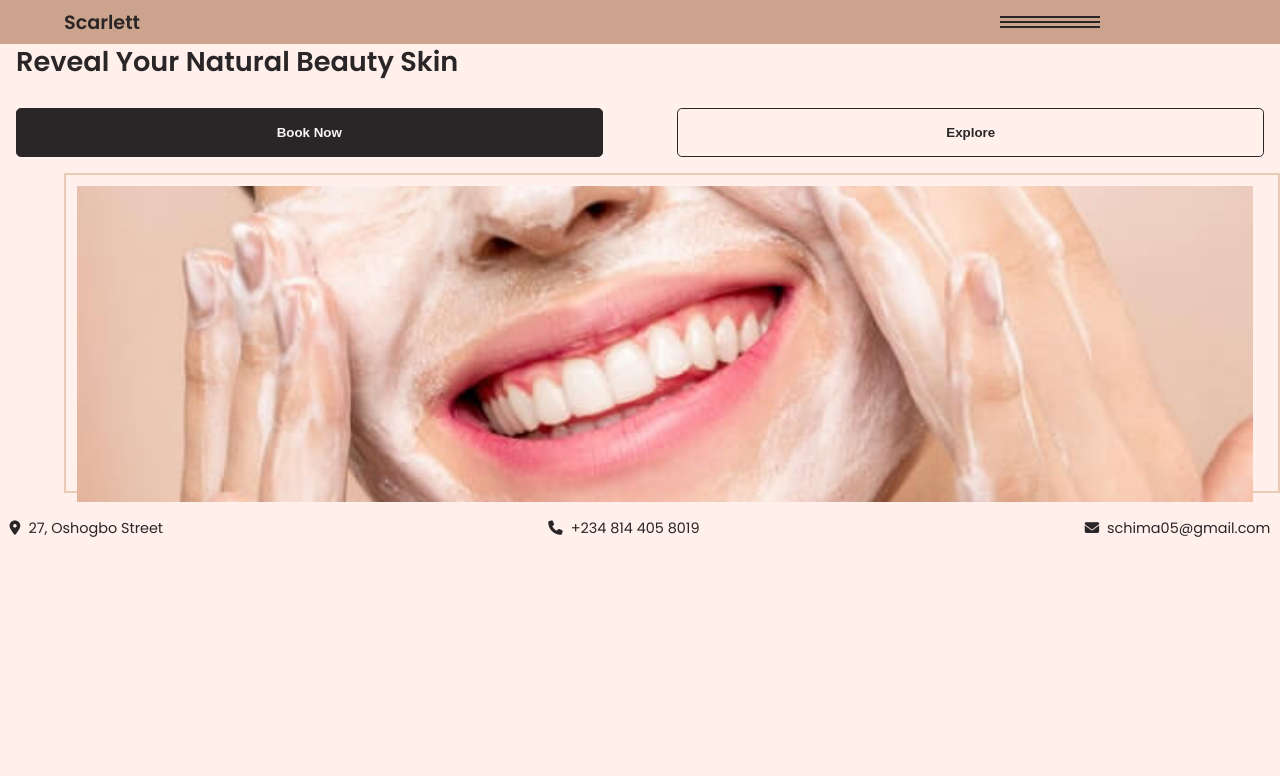
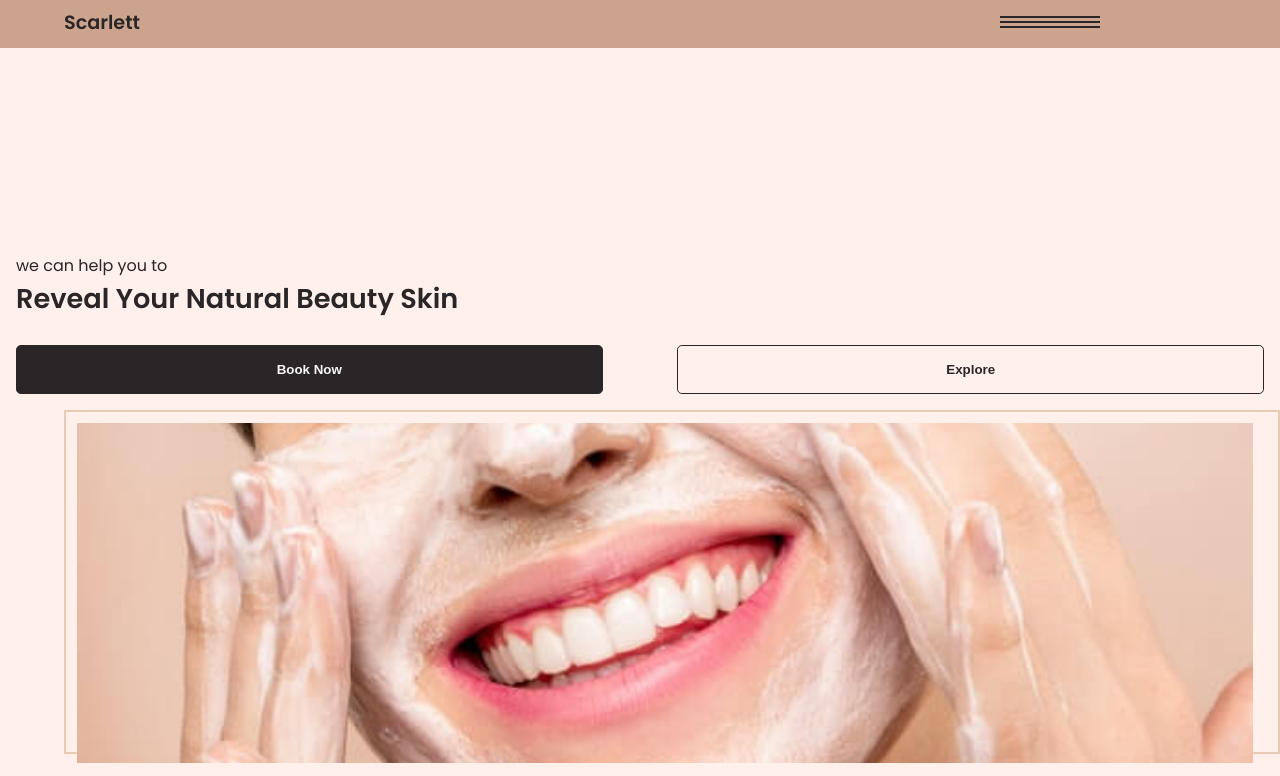
Before and after one commit to cas1908/Spa_site, a plain HTML site: page index.html in a window 1280 px wide. Shown: the top 776 px of the page. Drawn offline with Linux system fonts and the light colour scheme.

Commit message:
Home page resolved

```diff
--- a/style.css
+++ b/style.css
@@ -19,17 +19,19 @@ body{
     height: 100vh;
     width: 100%;
     position: relative;
+    display: flex;
+    justify-content: flex-end;
+    flex-direction: column;
 }
 .head{
     display: flex;
     justify-content: space-between;
-    height: 5.5vh;
+    height: 6vh;
     width: 100vw;
     margin: 0;
     background-color: #CCA38C;
     overflow: hidden;
-    position: relative;
-    z-index: 9999;
+    z-index: 999;
     top: 0;
     left: 0;
     position: fixed;
@@ -142,7 +144,7 @@ li a{
 }
 .home-img-line{
     border: 2px solid #E9CAB4;
-    height: 40vh;
+    height: 43vh;
     width: 95%;
     position: relative;
     padding: 0.7rem;
```
